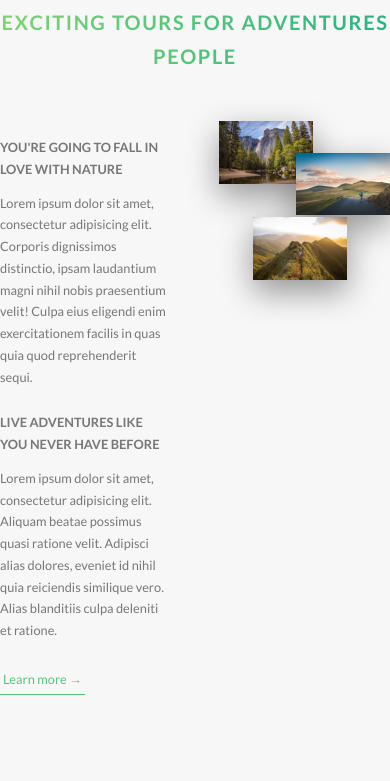
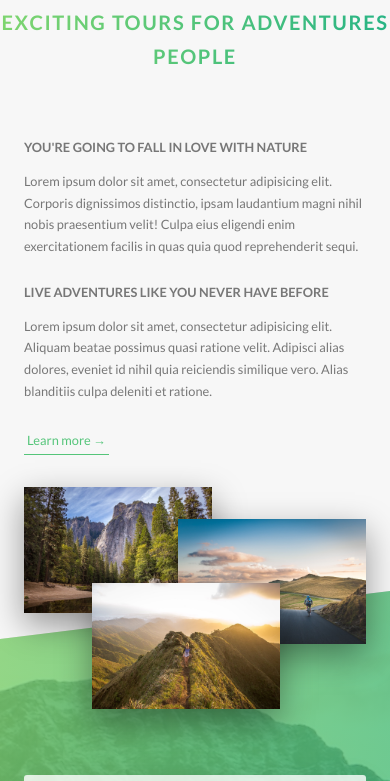
Before and after one commit to miladsade96/Natours, a website: page index.html in a window 390 px wide. Shown: the part 820-1601 px from the top of the page. Drawn offline with nearby package versions, Linux system fonts and the light colour scheme; files that its build step writes are made by us from their sources.

Commit message:
Fixing grid system using media queries

```diff
--- a/sass/layout/_grid.scss
+++ b/sass/layout/_grid.scss
@@ -4,6 +4,15 @@
 
   &:not(:last-child) {
     margin-bottom: $gutter-vertical;
+
+    @include respond(tab-port) {
+      margin-bottom: $gutter-vertical-small;
+    }
+  }
+
+  @include respond(tab-port) {
+    max-width: 50rem;
+    padding: 0 3rem;
   }
 
   @include clear-fix;
@@ -13,6 +22,15 @@
 
     &:not(:last-child) {
       margin-right: $gutter-horizontal;
+
+      @include respond(tab-port) {
+        margin-right: 0;
+        margin-bottom: $gutter-vertical-small;
+      }
+    }
+
+    @include respond(tab-port) {
+      width: 100% !important;
     }
   }
 
```
